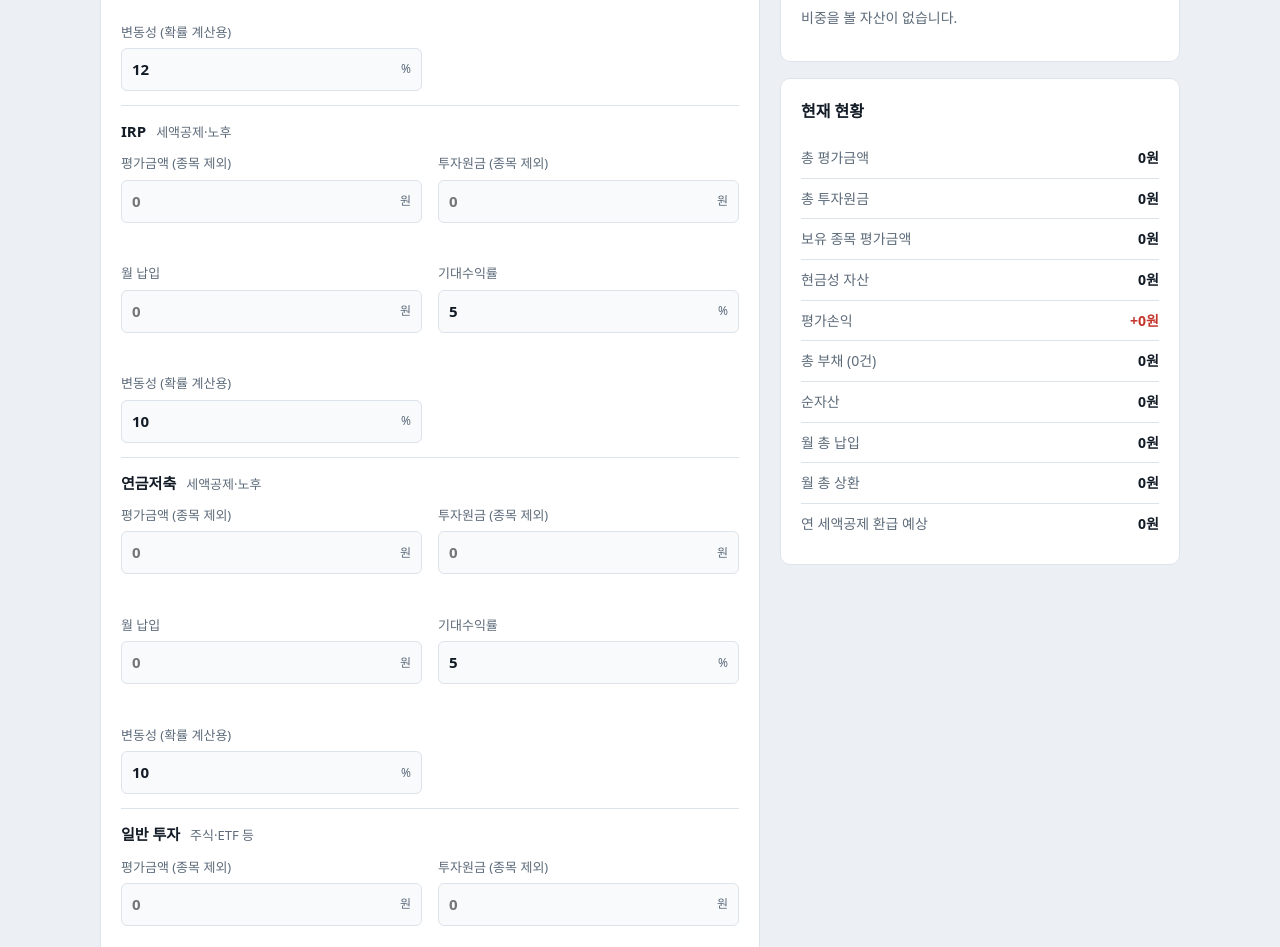
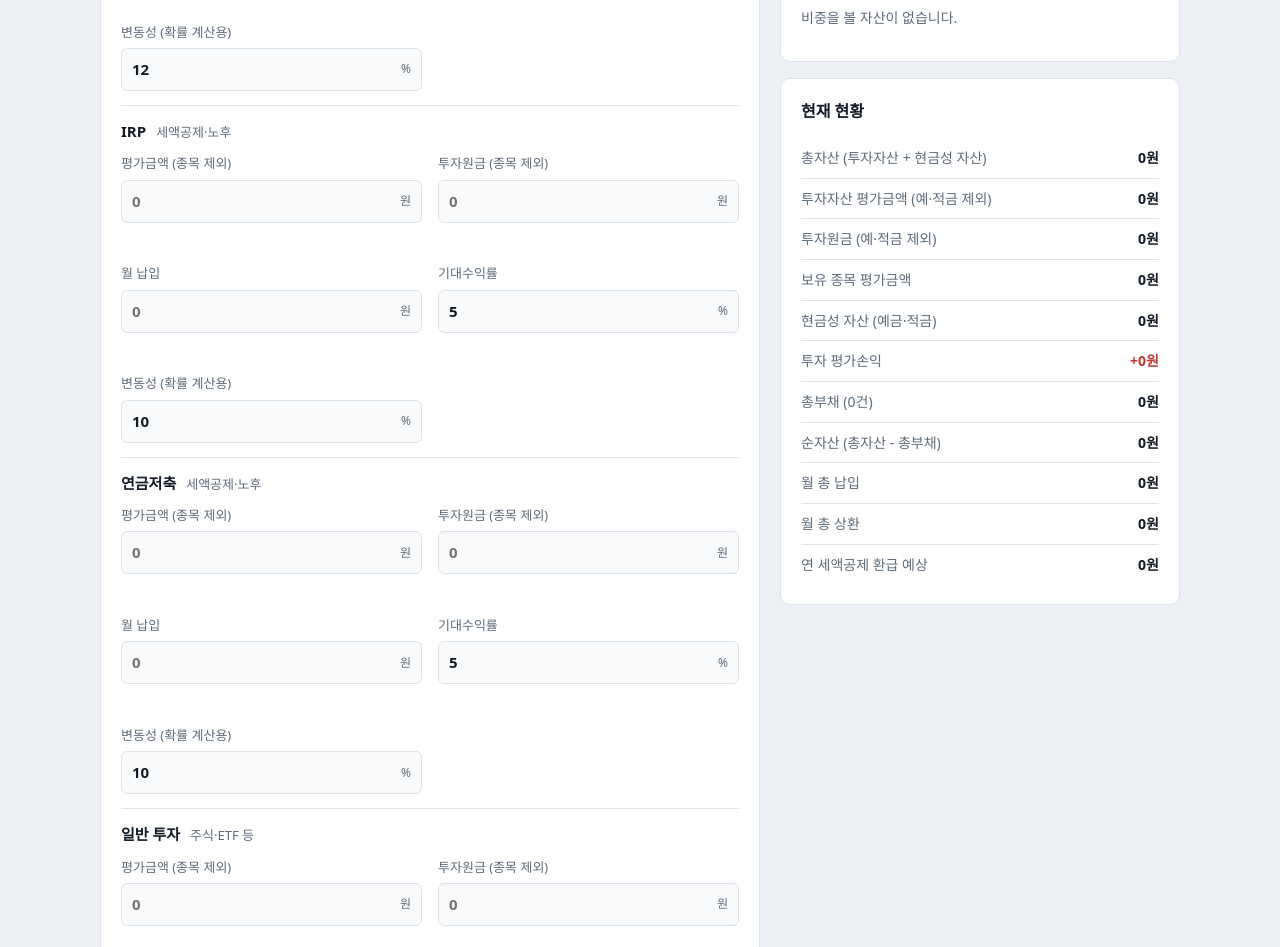
Before and after one commit to monicajeong-dev/portfolio-sim, a React (Vite) app: page / in a window 1280 px wide. Shown: the part 1620-2567 px from the top of the page. Built offline with nearby package versions, Linux system fonts and the light colour scheme.

Commit message:
Update App.tsx

```diff
--- a/App.tsx
+++ b/App.tsx
@@ -319,15 +319,26 @@ export default function App() {
   const r = simulate(s)
   const pct = r.need > 0 ? (r.assetReal / r.need) * 100 : 0
   const ok = r.gap <= 0
+  // 보유 종목의 현재 평가금액과 매입원금
   const stockVal = s.holdings.reduce((t, h) => t + hv(h), 0)
   const stockPrin = s.holdings.reduce((t, h) => t + hp(h), 0)
+
+  // 예금·적금 잔액
   const cashTotal = s.cash.reduce((t, c) => t + c.bal, 0)
-  const totalBal = s.accs.reduce((t, a) => t + a.bal, 0) + stockVal + cashTotal
-  const totalPrin = s.accs.reduce((t, a) => t + a.principal, 0) + stockPrin + cashTotal
+
+  // 예금·적금을 제외한 투자자산과 투자원금
+  const investmentBal = s.accs.reduce((t, a) => t + a.bal, 0) + stockVal
+  const investmentPrin = s.accs.reduce((t, a) => t + a.principal, 0) + stockPrin
+
+  // 총자산 = 투자자산 + 현금성 자산
+  const totalBal = investmentBal + cashTotal
+  const totalPrin = investmentPrin + cashTotal
   const totalPmt = s.accs.reduce((t, a) => t + a.pmt, 0) + s.cash.reduce((t, c) => t + c.pmt, 0)
   const totalDebt = s.loans.reduce((t, l) => t + l.bal, 0)
   const totalPay = s.loans.reduce((t, l) => t + l.pay, 0)
-  const profit = totalBal - totalPrin
+
+  // 투자 평가손익은 투자자산에 대해서만 계산
+  const profit = investmentBal - investmentPrin
 
   const byAcc = [...s.accs.map((a, i) => ({ label: a.name, value: a.bal + accStock(i) })), { label: '예·적금', value: cashTotal }]
   const byItem = [
@@ -598,16 +609,52 @@ export default function App() {
           <section className="card">
             <h2>현재 현황</h2>
             <dl className="stats">
-              <div><dt>총 평가금액</dt><dd>{won(totalBal)}</dd></div>
-              <div><dt>총 투자원금</dt><dd>{won(totalPrin)}</dd></div>
-              <div><dt>보유 종목 평가금액</dt><dd>{won(stockVal)}</dd></div>
-              <div><dt>현금성 자산</dt><dd>{won(cashTotal)}</dd></div>
-              <div><dt>평가손익</dt><dd className={profit >= 0 ? 'up' : 'down'}>{profit >= 0 ? '+' : ''}{won(profit)}</dd></div>
-              <div><dt>총 부채 ({s.loans.length}건)</dt><dd>{won(totalDebt)}</dd></div>
-              <div><dt>순자산</dt><dd>{won(totalBal - totalDebt)}</dd></div>
-              <div><dt>월 총 납입</dt><dd>{won(totalPmt)}</dd></div>
-              <div><dt>월 총 상환</dt><dd>{won(totalPay)}</dd></div>
-              <div><dt>연 세액공제 환급 예상</dt><dd>{won(r.credit.refund)}</dd></div>
+              <div>
+                <dt>총자산 (투자자산 + 현금성 자산)</dt>
+                <dd>{won(totalBal)}</dd>
+              </div>
+              <div>
+                <dt>투자자산 평가금액 (예·적금 제외)</dt>
+                <dd>{won(investmentBal)}</dd>
+              </div>
+              <div>
+                <dt>투자원금 (예·적금 제외)</dt>
+                <dd>{won(investmentPrin)}</dd>
+              </div>
+              <div>
+                <dt>보유 종목 평가금액</dt>
+                <dd>{won(stockVal)}</dd>
+              </div>
+              <div>
+                <dt>현금성 자산 (예금·적금)</dt>
+                <dd>{won(cashTotal)}</dd>
+              </div>
+              <div>
+                <dt>투자 평가손익</dt>
+                <dd className={profit >= 0 ? 'up' : 'down'}>
+                  {profit >= 0 ? '+' : ''}{won(profit)}
+                </dd>
+              </div>
+              <div>
+                <dt>총부채 ({s.loans.length}건)</dt>
+                <dd>{won(totalDebt)}</dd>
+              </div>
+              <div>
+                <dt>순자산 (총자산 - 총부채)</dt>
+                <dd>{won(totalBal - totalDebt)}</dd>
+              </div>
+              <div>
+                <dt>월 총 납입</dt>
+                <dd>{won(totalPmt)}</dd>
+              </div>
+              <div>
+                <dt>월 총 상환</dt>
+                <dd>{won(totalPay)}</dd>
+              </div>
+              <div>
+                <dt>연 세액공제 환급 예상</dt>
+                <dd>{won(r.credit.refund)}</dd>
+              </div>
             </dl>
           </section>
         </aside>
```
